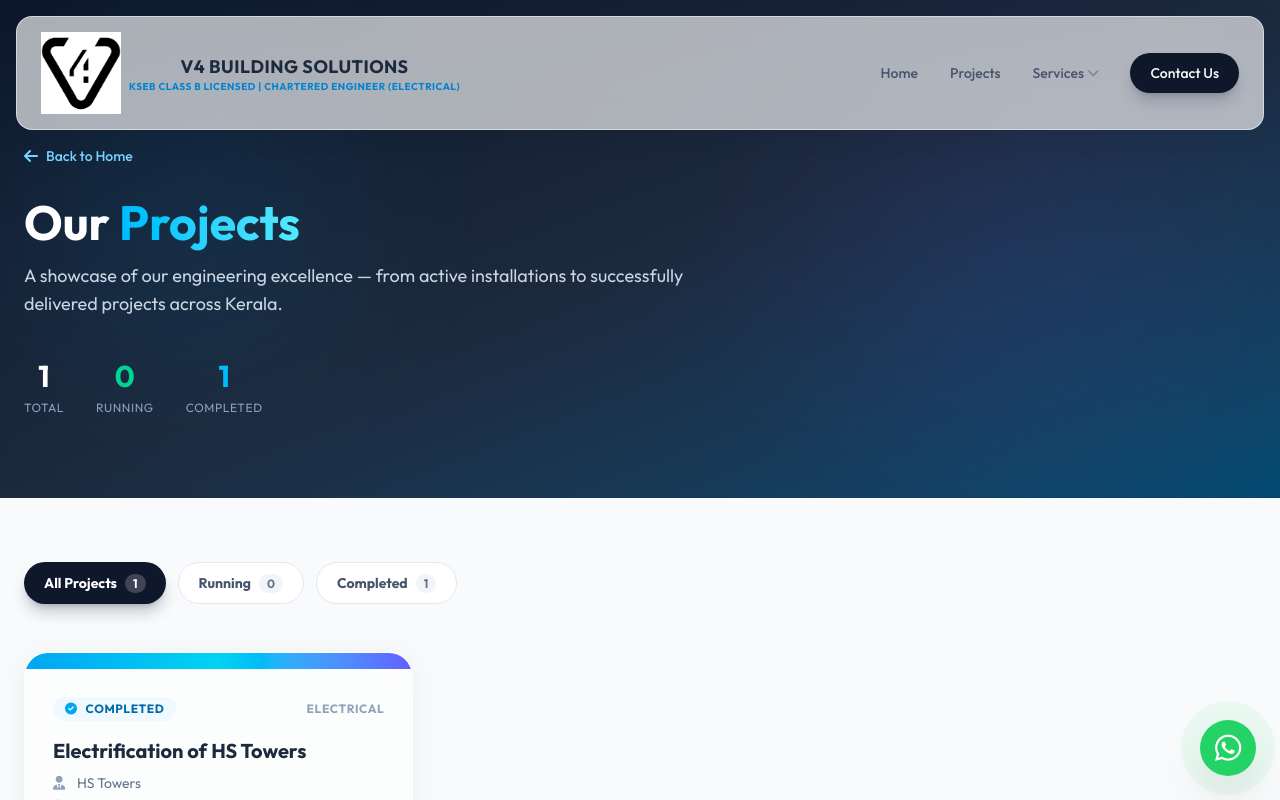
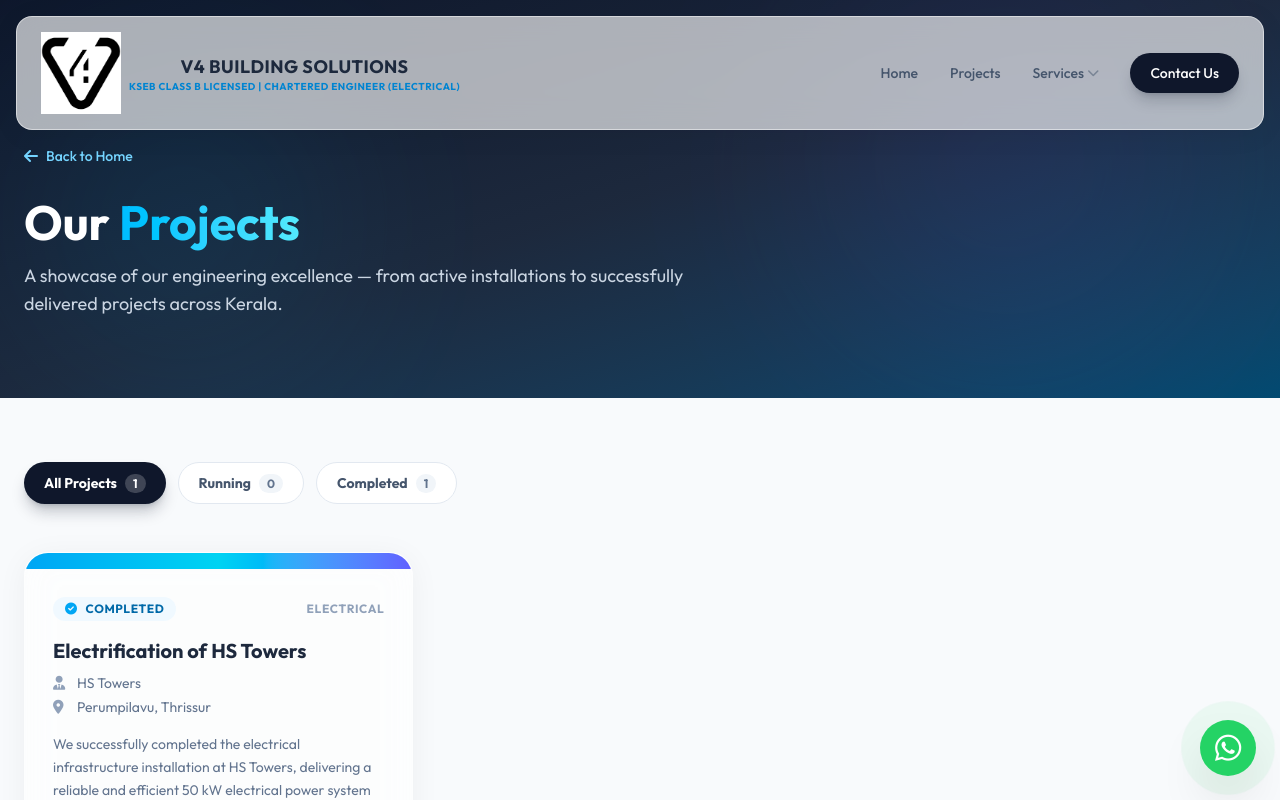
Before and after one commit to jakeshpk/nextjs_version, a Next.js app: page / in a window 1280 px wide. Both pictures are taken after a click on the button "Projects". Shown: the top 800 px of the page. Built offline with nearby package versions, Linux system fonts and the light colour scheme.

Commit message:
Remove project count stats from Projects page

```diff
--- a/src/components/Projects.jsx
+++ b/src/components/Projects.jsx
@@ -46,21 +46,6 @@ export default function Projects({ onBack, onContactClick }) {
                         A showcase of our engineering excellence — from active installations to successfully delivered projects across Kerala.
                     </p>
 
-                    {/* Stats row */}
-                    <div className="flex gap-8 mt-10">
-                        <div className="text-center">
-                            <span className="block text-3xl font-bold text-white">{projects.length}</span>
-                            <span className="text-xs uppercase tracking-wider text-slate-400">Total</span>
-                        </div>
-                        <div className="text-center">
-                            <span className="block text-3xl font-bold text-emerald-400">{runningCount}</span>
-                            <span className="text-xs uppercase tracking-wider text-slate-400">Running</span>
-                        </div>
-                        <div className="text-center">
-                            <span className="block text-3xl font-bold text-sky-400">{completedCount}</span>
-                            <span className="text-xs uppercase tracking-wider text-slate-400">Completed</span>
-                        </div>
-                    </div>
                 </div>
             </section>
 
@@ -74,14 +59,14 @@ export default function Projects({ onBack, onContactClick }) {
                                 key={tab.key}
                                 onClick={() => setFilter(tab.key)}
                                 className={`px-5 py-2.5 rounded-full text-sm font-semibold transition-all duration-300 ${filter === tab.key
-                                        ? 'bg-slate-900 text-white shadow-lg shadow-slate-900/25'
-                                        : 'bg-white text-slate-600 hover:bg-slate-100 border border-slate-200'
+                                    ? 'bg-slate-900 text-white shadow-lg shadow-slate-900/25'
+                                    : 'bg-white text-slate-600 hover:bg-slate-100 border border-slate-200'
                                     }`}
                             >
                                 {tab.label}
                                 <span className={`ml-2 px-2 py-0.5 rounded-full text-xs ${filter === tab.key
-                                        ? 'bg-white/20 text-white'
-                                        : 'bg-slate-100 text-slate-500'
+                                    ? 'bg-white/20 text-white'
+                                    : 'bg-slate-100 text-slate-500'
                                     }`}>
                                     {tab.count}
                                 </span>
```
